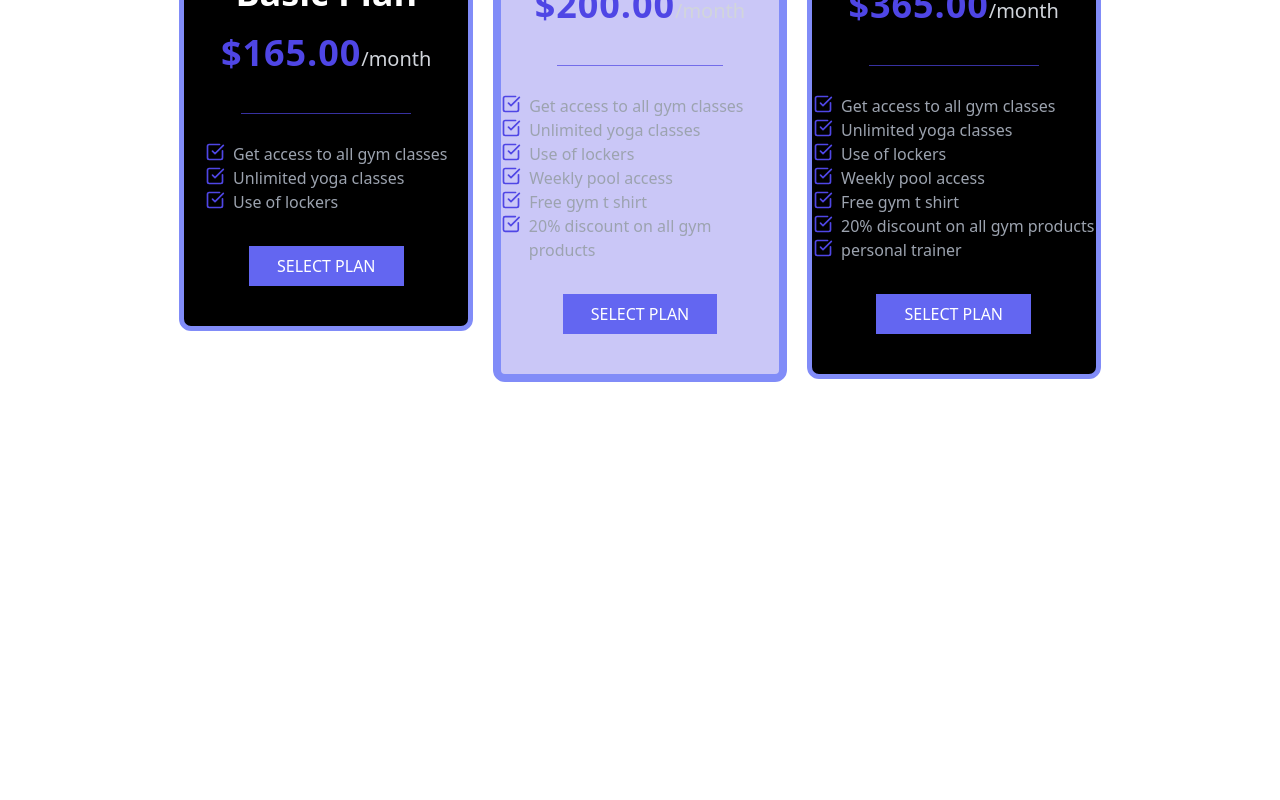
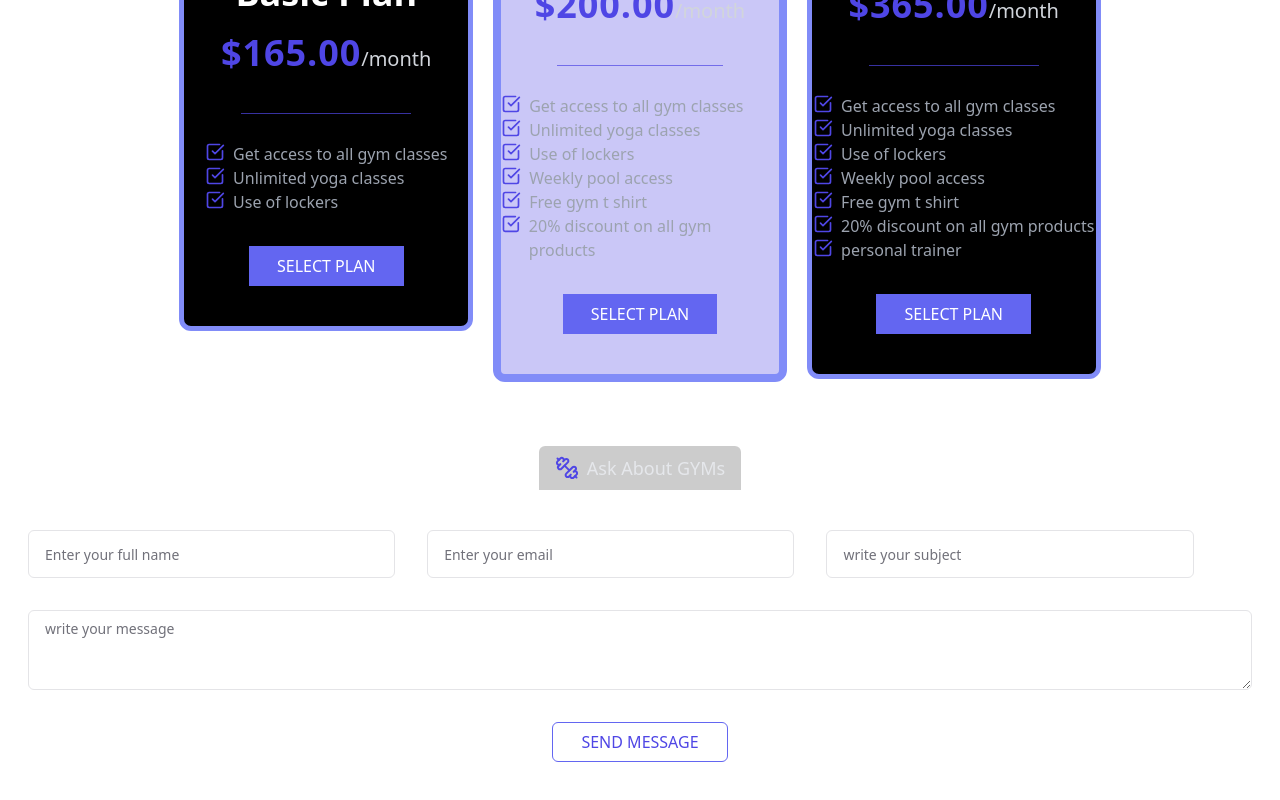
Before and after one commit to dagiStark/gym, a React (Vite) app: page / in a window 1280 px wide. Shown: the part 4421-5221 px from the top of the page. Before the commit the page ends 4867 px from the top, so only its background shows below. Built offline with nearby package versions, Linux system fonts and the light colour scheme.

Commit message:
create contact

```diff
--- a/src/App.jsx
+++ b/src/App.jsx
@@ -8,6 +8,7 @@ import {
   Trainers,
   Popular,
   PricingPlan,
+  Contact
 } from "./pages";
 
 function App() {
@@ -22,6 +23,7 @@ function App() {
       <Trainers />
       <Popular />
       <PricingPlan />
+      <Contact />
     </>
   );
 }
--- /dev/null
+++ b/src/components/ui/textarea.jsx
@@ -0,0 +1,18 @@
+import * as React from "react"
+
+import { cn } from "@/lib/utils"
+
+const Textarea = React.forwardRef(({ className, ...props }, ref) => {
+  return (
+    (<textarea
+      className={cn(
+        "flex min-h-[80px] w-full rounded-md border border-input bg-background px-3 py-2 text-sm ring-offset-background placeholder:text-muted-foreground focus-visible:outline-none focus-visible:ring-2 focus-visible:ring-ring focus-visible:ring-offset-2 disabled:cursor-not-allowed disabled:opacity-50",
+        className
+      )}
+      ref={ref}
+      {...props} />)
+  );
+})
+Textarea.displayName = "Textarea"
+
+export { Textarea }
--- /dev/null
+++ b/src/pages/home/Contact.jsx
@@ -0,0 +1,69 @@
+import { Input } from "@/components/ui/input";
+import { Textarea } from "@/components/ui/textarea";
+import { Dumbbell } from "lucide-react";
+import { Button } from "@/components/ui/button";
+
+function Contact() {
+  return (
+    <div className="w-full h-full flex items-center justify-center flex-col gap-3 mb-24">
+      <h6
+        className="text-base
+  md:text-lg font-medium rounded-t-md px-4 py-2 text-gray-200 bg-black/20 flex items-center justify-center md:justify-start gap-x-2"
+      >
+        <Dumbbell className="w-6 h-6 text-indigo-600" />
+        Ask About GYMs
+      </h6>
+
+      <div className="flex items-center w-full h-auto gap-x-8 lg:gap-y-8 md:gap-y-8 gap-y-6 flex-col p-4 md:p-7 ">
+        <div className="flex items-center w-full gap-x-4 md:gap-x-6 lg:gap-x-8 gap-y-4 md:gap-y-6 lg:gap-y-8 flex-wrap md:flex-nowrap">
+          <div className="w-[50%] md:w-[33%] lg:w-[30%] h-auto ">
+            <Input
+              type="text"
+              placeholder="Enter your full name"
+              id="fullName"
+              name="fullName"
+              className="w-full h-12 px-4"
+            />
+          </div>
+
+          <div className="w-[50%] md:w-[33%] lg:w-[30%] h-auto">
+            <Input
+              type="text"
+              placeholder="Enter your email"
+              id="email"
+              name="email"
+              className="w-full h-12 px-4"
+            />
+          </div>
+
+          <div className="w-[33%] md:w-[33%] lg:w-[30%] h-auto">
+            <Input
+              type="text"
+              placeholder="write your subject"
+              id="subject"
+              name="subject"
+              className="w-full h-12 px-4"
+            />
+          </div>
+        </div>
+
+        <Textarea
+          id="message"
+          name="message"
+          placeholder="write your message"
+          className="w-full px-4"
+        />
+        <div>
+          <Button
+            variant="outline"
+            className="w-full md:w-auto px-7 py-2 text-base font-medium uppercase justify-center text-indigo-600 border border-indigo-500"
+          >
+            send message
+          </Button>
+        </div>
+      </div>
+    </div>
+  );
+}
+
+export default Contact;
--- a/src/pages/index.js
+++ b/src/pages/index.js
@@ -7,6 +7,7 @@ import Banner from "./home/Banner.jsx";
 import Trainers from "./home/Trainers.jsx";
 import Popular from "./home/Popular.jsx";
 import PricingPlan from "./home/PricingPlan.jsx";
+import Contact from "./home/Contact.jsx";
 
 export {
   Home,
@@ -18,4 +19,5 @@ export {
   Trainers,
   Popular,
   PricingPlan,
+  Contact
 };
```
